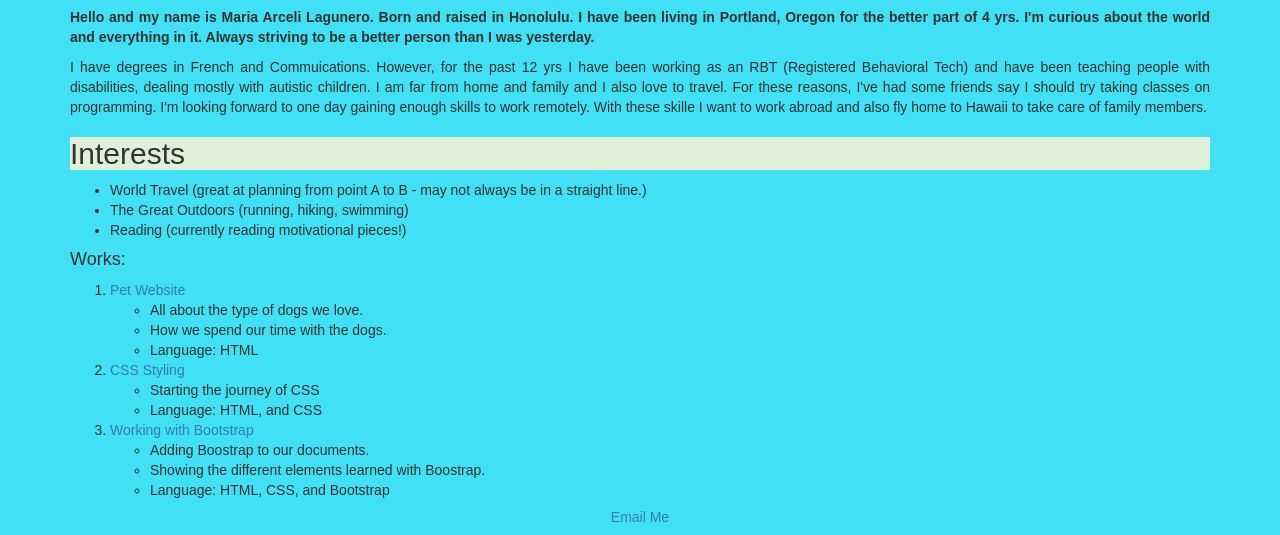
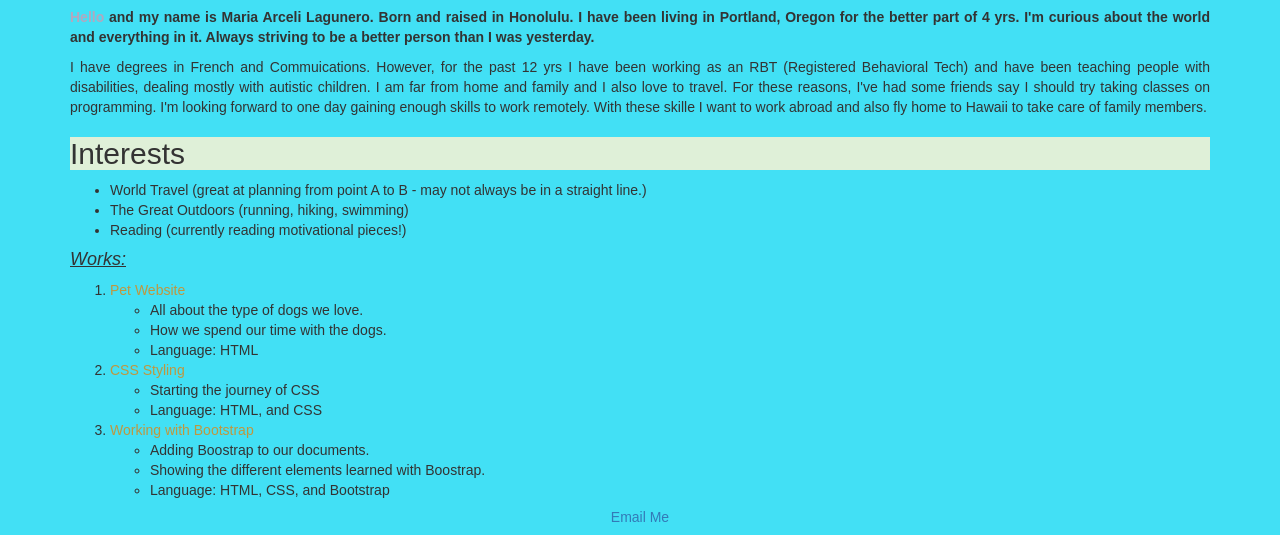
Before and after one commit to marialagunero/firstcodereview3, a plain HTML site: page index.html in a window 1280 px wide. Shown: the part 651-1186 px from the top of the page. Drawn offline with Linux system fonts and the light colour scheme.

Commit message:
add small changes to html added span and em tag changes to some color in css

```diff
--- a/css/styles.css
+++ b/css/styles.css
@@ -7,9 +7,17 @@ body {
 h1 {
   text-align: left;
 }
+
 img {
   height: 250px;
   width: auto;
   display: block;
+}
 
+.hi {
+  color: #b2a8bf;
 }
+
+.link {
+  color: #bf973f;
+}
--- a/index.html
+++ b/index.html
@@ -9,7 +9,7 @@
     <div class="container">
       <div class="jumbotron">
         <h1>Maria Arceli Lagunero</h1>
-        <p>Jill of all trades, master of none...yet. </p>
+        <p><u>Jill of all trades, master of none...yet.</u></p>
 
       </div>
 
@@ -23,7 +23,7 @@
 
         <h2 class="bg-success">About Me</h2>
 
-        <p><strong>Hello and my name is Maria Arceli Lagunero. Born and raised in Honolulu. I have been living in Portland, Oregon for the better part of 4 yrs. I'm curious about the world and everything in it. Always striving to be a better person than I was yesterday. </strong></p>
+        <p><strong><span class="hi">Hello</span> and my name is Maria Arceli Lagunero. Born and raised in Honolulu. I have been living in Portland, Oregon for the better part of 4 yrs. I'm curious about the world and everything in it. Always striving to be a better person than I was yesterday. </strong></p>
 
         <p> I have degrees in French and Commuications. However, for the past 12 yrs I have been working as an RBT (Registered Behavioral Tech) and have been teaching people with disabilities, dealing mostly with autistic children. I am far from home and family and I also love to travel. For these reasons, I've had some friends say I should try taking classes on programming. I'm looking forward to one day gaining enough skills to work remotely. With these skille I want to work abroad and also fly home to Hawaii to take care of family members.</p>
 
@@ -36,21 +36,21 @@
 
         </ul>
 
-        <h4>Works:</h3>
+        <h4><em><u>Works:</u></em></h3>
         <ol>
-          <li><a href= "https://github.com/marialagunero/pet-websites3.git">Pet Website</a></li>
+          <li><a class="link" href= "https://github.com/marialagunero/pet-websites3.git">Pet Website</a></li>
             <ul>
               <li>All about the type of dogs we love.</li>
               <li>How we spend our time with the dogs.</li>
               <li>Language: HTML</li>
             </ul>
 
-          <li><a href="https://github.com/marialagunero/Stylings3.git">CSS Styling</a></li>
+          <li><a class= "link" href="https://github.com/marialagunero/Stylings3.git">CSS Styling</a></li>
             <ul>
               <li>Starting the journey of CSS</li>
               <li>Language: HTML, and CSS</li>
             </ul>
-          <li><a href="https://github.com/marialagunero/bootstrap-1.git">Working with Bootstrap</a></li>
+          <li><a class="link"href="https://github.com/marialagunero/bootstrap-1.git">Working with Bootstrap</a></li>
             <ul>
               <li>Adding Boostrap to our documents.</li>
               <li>Showing the different elements learned with Boostrap.</li>
```
